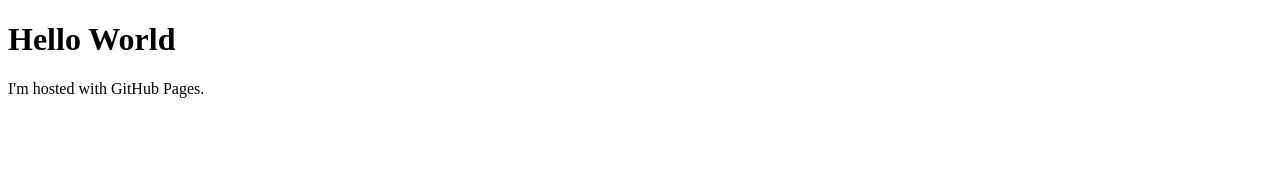
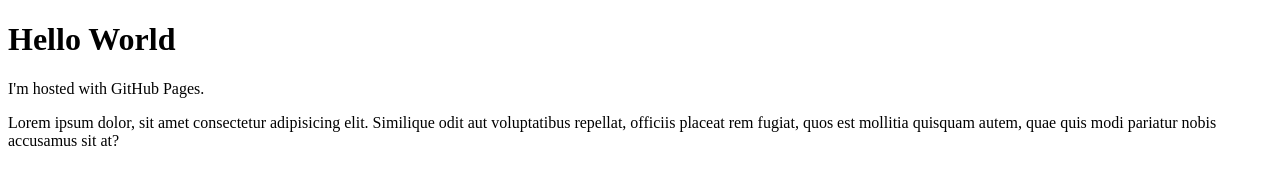
Before and after one commit to danielsilva3am/danielsilva3am.github.io, a plain HTML site: page index.html in a window 1280 px wide. Drawn offline with Linux system fonts and the light colour scheme.

Commit message:
Atualizacao site

```diff
--- a/index.html
+++ b/index.html
@@ -3,5 +3,6 @@
 <body>
 <h1>Hello World</h1>
 <p>I'm hosted with GitHub Pages.</p>
+<p>Lorem ipsum dolor, sit amet consectetur adipisicing elit. Similique odit aut voluptatibus repellat, officiis placeat rem fugiat, quos est mollitia quisquam autem, quae quis modi pariatur nobis accusamus sit at?</p>
 </body>
 </html>
```
